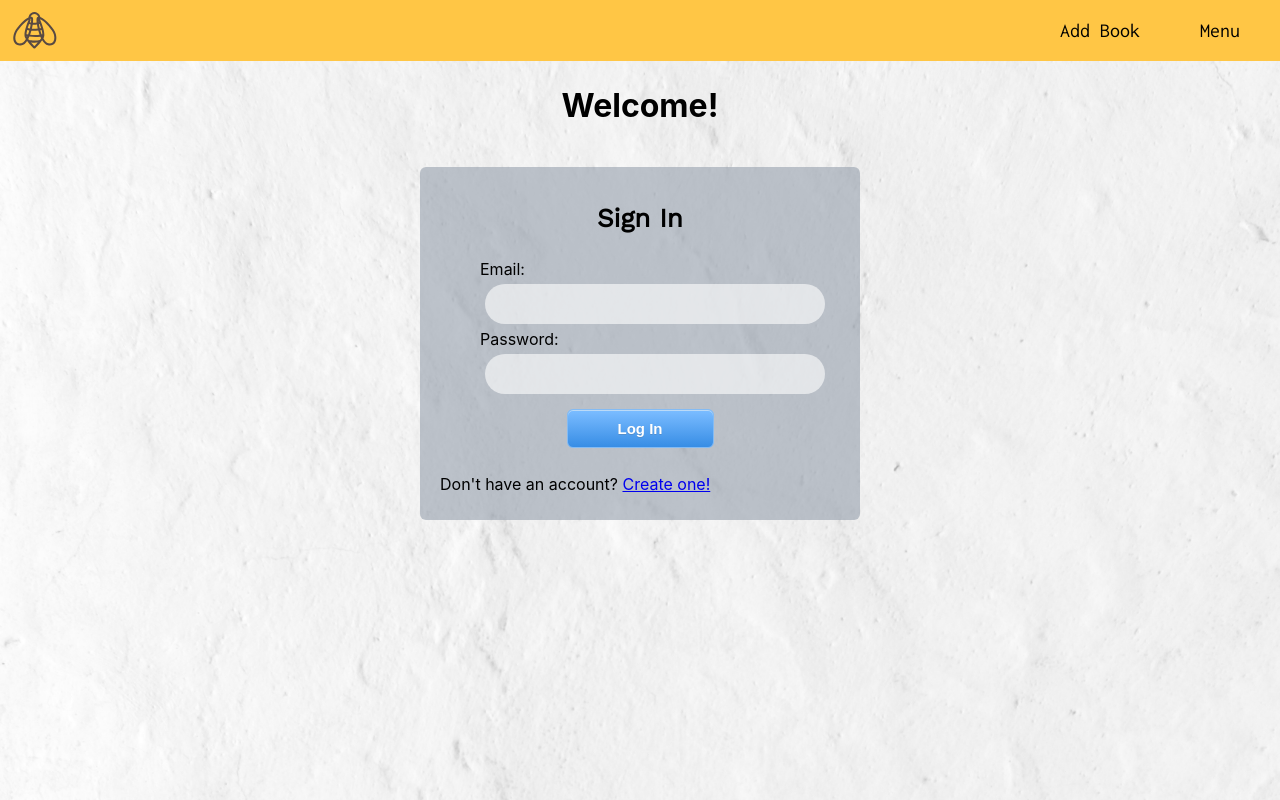
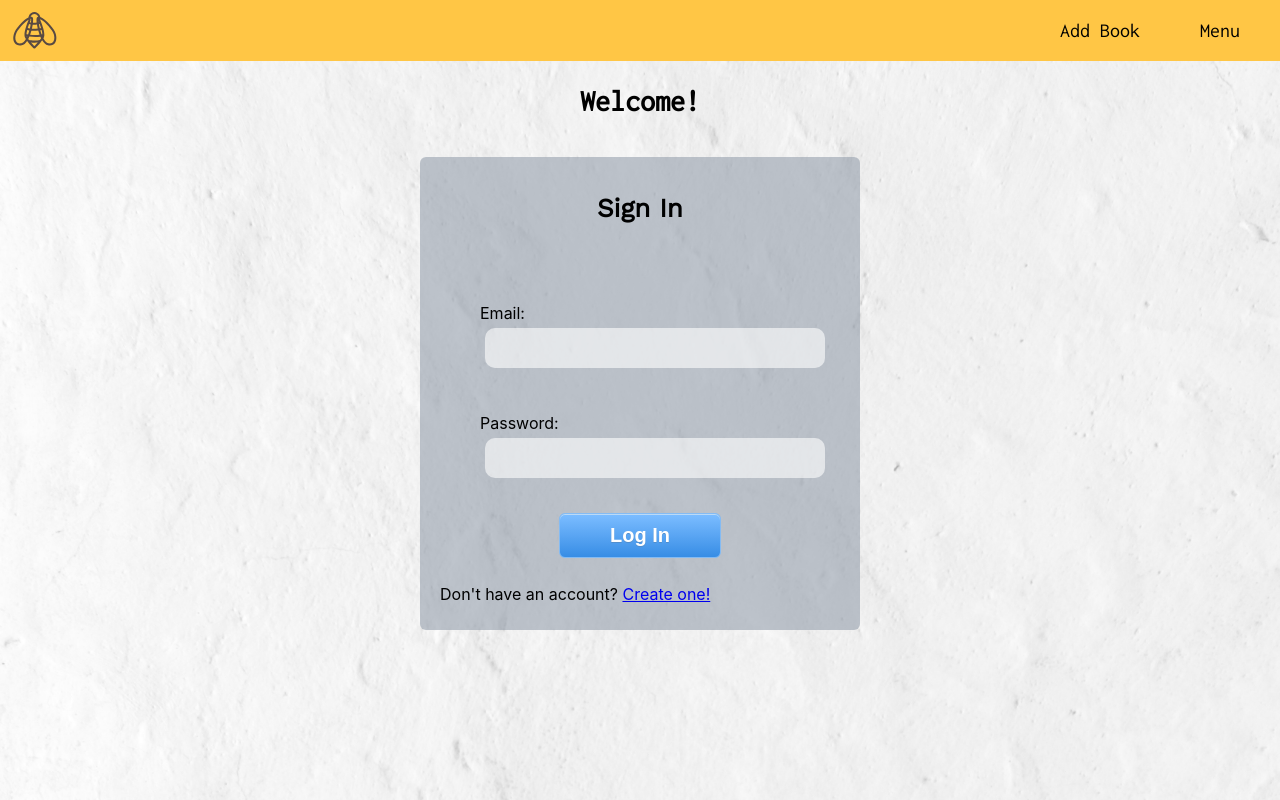
Before and after one commit to ldavidson45/book-club-react, a React (Create React App) app in the folder book-club-frontend/: page / in a window 1280 px wide. Built offline with nearby package versions, Linux system fonts and the light colour scheme.

Commit message:
edit login form css style

```diff
--- a/book-club-frontend/src/components/App/App.css
+++ b/book-club-frontend/src/components/App/App.css
@@ -3,12 +3,12 @@ main {
   width: 100%;
 }
 
-#root {
+body {
   height: 100vh;
   background-image: url("../../images/papertexture.jpg");
   background-repeat: no-repeat;
   background-size: cover;
-  /* width: 100vw; */
+  width: 100vw;
 }
 
 .main-container {
--- a/book-club-frontend/src/components/LogIn/Login.css
+++ b/book-club-frontend/src/components/LogIn/Login.css
@@ -1,10 +1,8 @@
-form {
-  height: 50vh;
-}
-
 .login-heading {
   color: black;
   text-align: center;
+  font-family: "Inconsolata", monospace;
+  font-size: 30px;
 }
 
 .form-content {
@@ -12,12 +10,18 @@ form {
   width: 400px;
 }
 
+.login-label {
+  font-size: 16px;
+  margin: 20px auto;
+  width: 80%;
+}
+
 input {
   width: 100%;
   font-size: 20px;
   padding: 5px 10px;
   border: 0;
-  border-radius: 20px;
+  border-radius: 10px;
   background: rgba(255, 255, 255, 0.6);
 }
 
@@ -25,19 +29,13 @@ input:focus {
   outline: none;
 }
 
-h3 {
+.form-title {
   font-family: "Work Sans", sans-serif;
   font-size: 26px;
   text-align: center;
+  margin-bottom: 60px;
 }
 
-button {
-  font-size: 56px;
+.form-button {
+  font-size: 20px;
 }
-
-label {
-  font-size: 16px;
-  margin-top: 10px;
-  margin: 0 auto;
-  width: 80%;
-}
--- a/book-club-frontend/src/components/LogIn/Login.js
+++ b/book-club-frontend/src/components/LogIn/Login.js
@@ -19,19 +19,20 @@ class Login extends Component {
         <h1 className="login-heading">Welcome!</h1>
         <form onSubmit={this.loginAndRedirect}>
           <div className="form-content">
-            <h3>Sign In</h3>
+            <h3 className="form-title">Sign In</h3>
             <label className="login-label">
               Email:
               <input
                 type="text"
                 name="email"
+                placeholder=""
                 onChange={this.props.handleInput}
               />
             </label>
-            <label>
+            <label className="login-label">
               Password:
               <input
-                type="text"
+                type="password"
                 name="password"
                 onChange={this.props.handleInput}
               />
```
